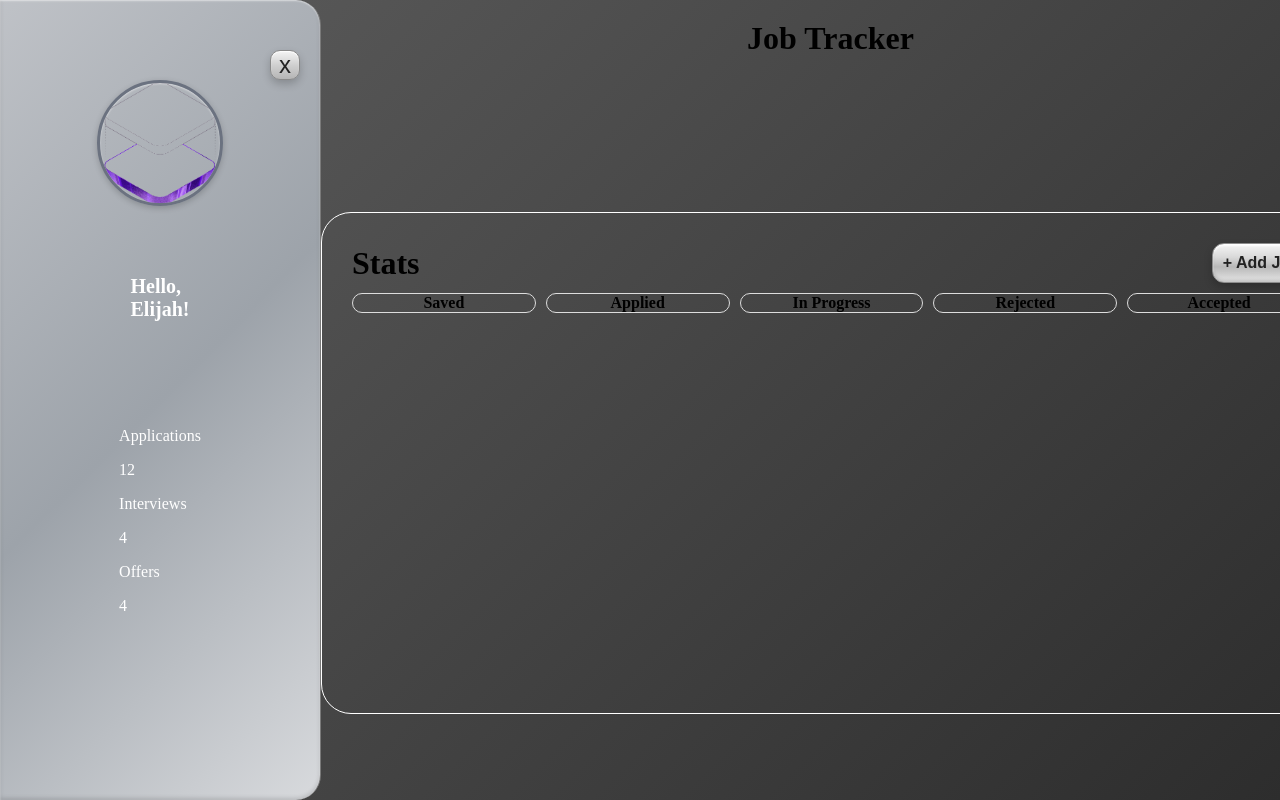
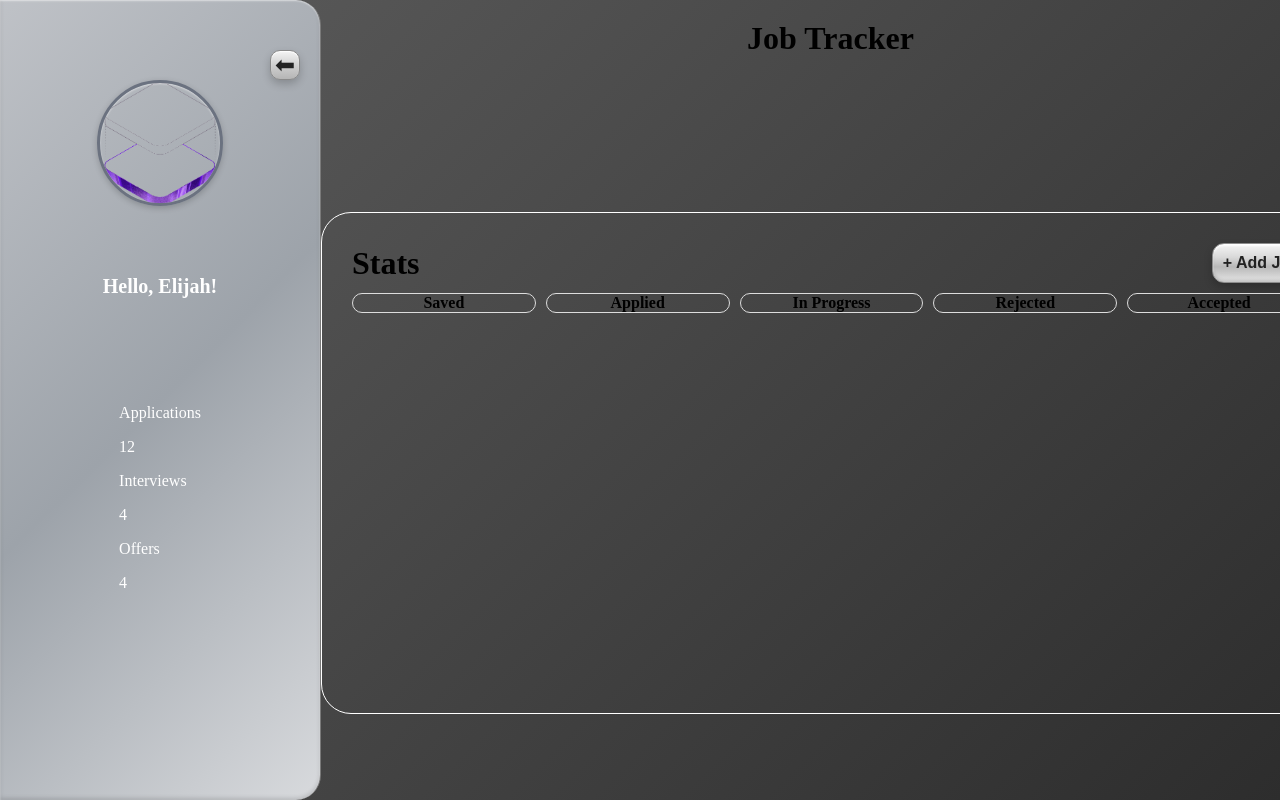
Before and after one commit to ElijahSWilliams/jobTracker, a React (Vite) app: page / in a window 1280 px wide. Shown: the top 800 px of the page. Built offline with nearby package versions, Linux system fonts and the light colour scheme.

Commit message:
Open/Close button changed

```diff
--- a/src/Profile/Profile.tsx
+++ b/src/Profile/Profile.tsx
@@ -20,6 +20,7 @@ function Profile({ open, name, image, toggleSidebar, stats }: ProfileProps) {
 
 
 
+
     /* FUNCTIONS */
     function handleImageChange(event: React.ChangeEvent<HTMLInputElement>) {
         const file = event.target.files?.[0]; //loof for files in event object and grab first one
@@ -37,7 +38,9 @@ function Profile({ open, name, image, toggleSidebar, stats }: ProfileProps) {
     return (
 
         <aside className={`profile ${open ? "profile-open" : "profile-closed"}`}>
-            <button className="profile__toggle" onClick={toggleSidebar}>x</button>
+            <button className="profile__toggle" onClick={toggleSidebar}>
+                {open ? "⬅" : "➡"}
+            </button>
             <div className="profile__content">
 
                 <label className="profile__image-wrapper">
@@ -47,7 +50,7 @@ function Profile({ open, name, image, toggleSidebar, stats }: ProfileProps) {
 
                 {/* DISPLAY USER NAME */}
                 <h1 className="profile__name">
-                    Hello, <br></br>  {name}!
+                    Hello,  {name}!
                 </h1>
 
 
```
